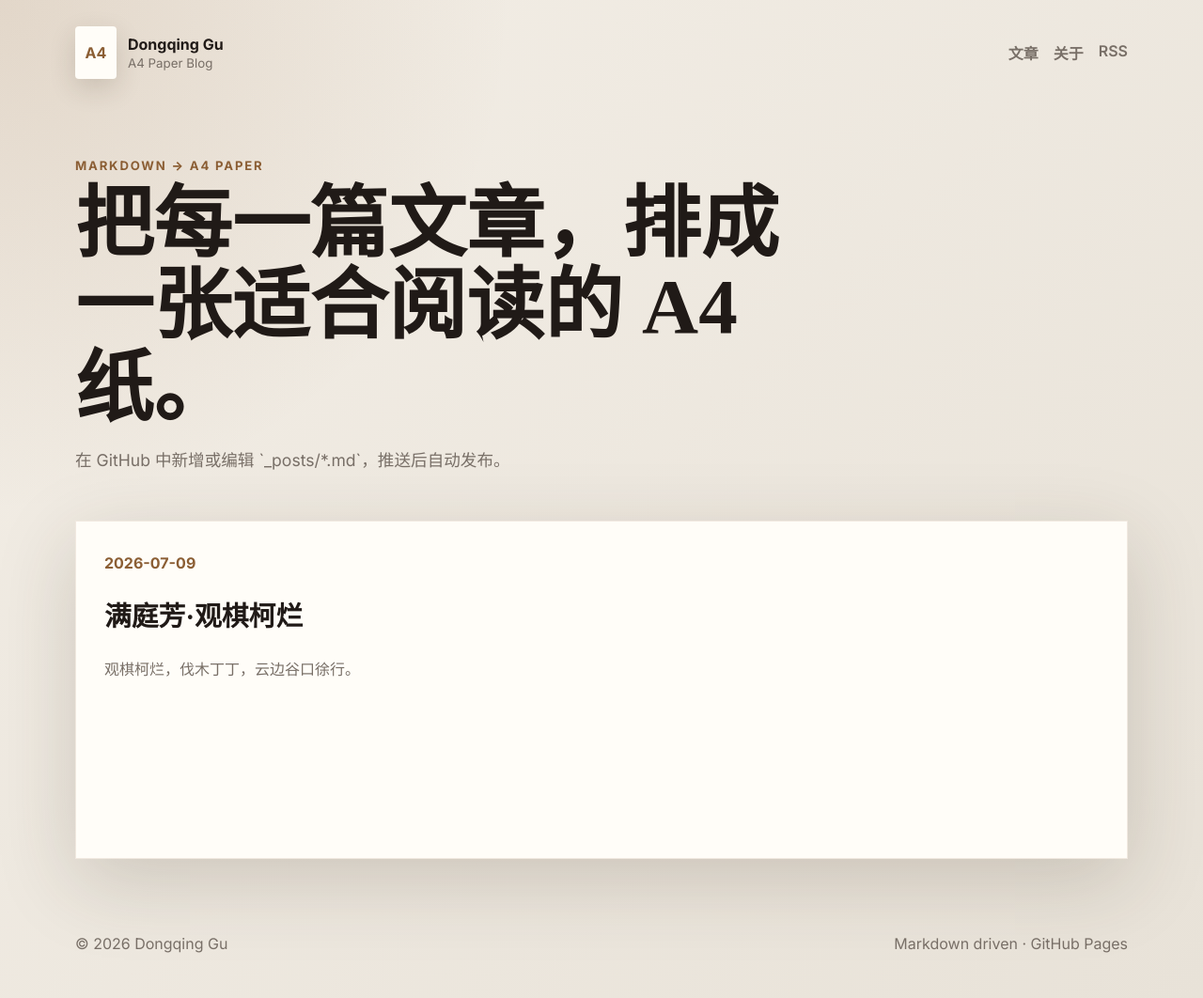
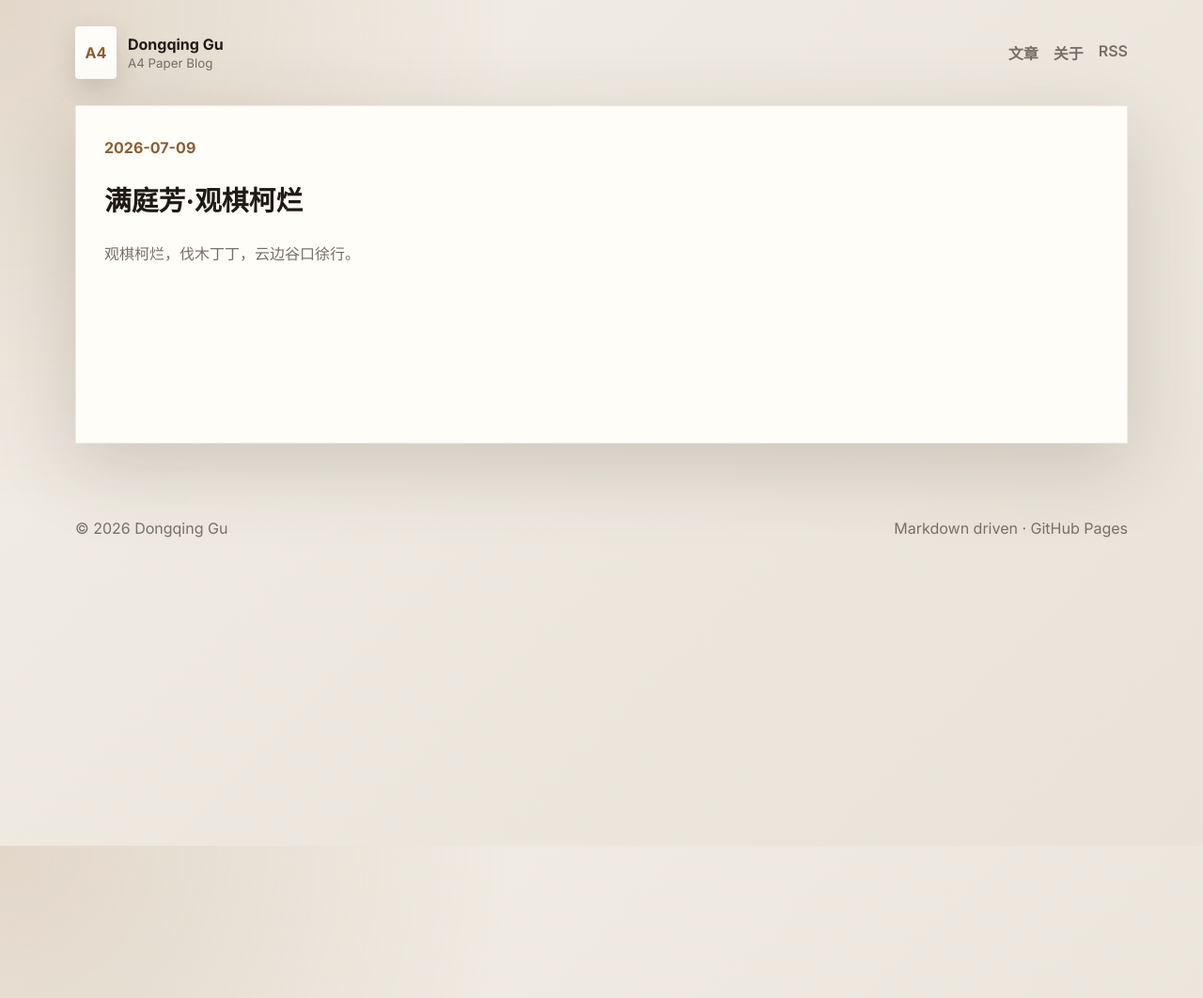
Before and after one commit to dongqinggu/dongqinggu.github.io, a Jekyll site: the page built from index.md, in a window 1280 px wide. Shown: the whole page at 94% size. Built offline with Jekyll 4.4.1, drawn with Linux system fonts in a browser that asks for light colours.

Commit message:
更新 home.html

```diff
--- a/_layouts/home.html
+++ b/_layouts/home.html
@@ -1,11 +1,6 @@
 ---
 layout: default
 ---
-<section class="hero">
-  <p class="eyebrow">Markdown → A4 Paper</p>
-  <h1>把每一篇文章，排成一张适合阅读的 A4 纸。</h1>
-  <p>在 GitHub 中新增或编辑 `_posts/*.md`，推送后自动发布。</p>
-</section>
 <section class="post-grid" aria-label="文章列表">
   {% for post in site.posts %}
     <article class="paper-card">
```
